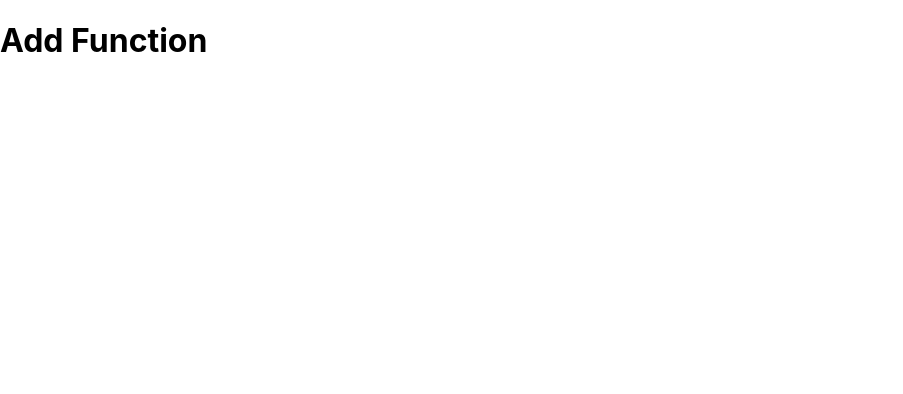
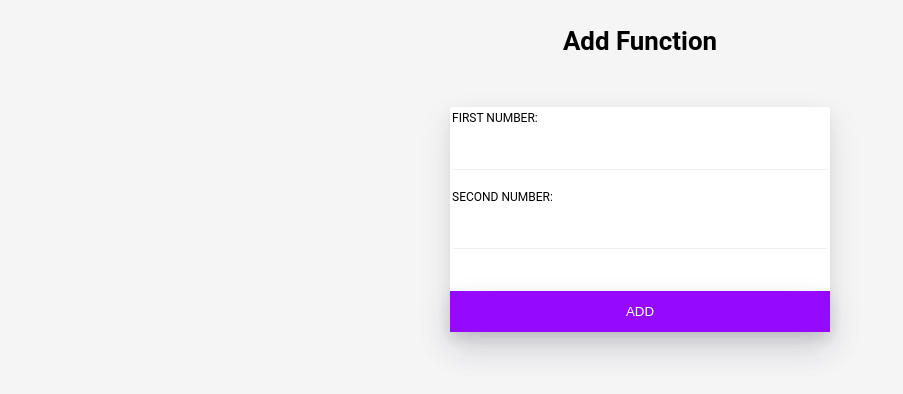
Before and after one commit to wasuradananjith/testing-demo-app, a React (Create React App) app: page / in a window 1280 px wide. Shown: the top 394 px of the page, without its empty margins (0-903 px from the left). Built offline with nearby package versions, Linux system fonts and the light colour scheme.

Commit message:
shallow vs mount update

```diff
--- a/src/App.css
+++ b/src/App.css
@@ -1,32 +1,112 @@
-.App {
-  text-align: center;
+html {
+  box-sizing: border-box;
+  font-size: 16px;
 }
 
-.App-logo {
-  animation: App-logo-spin infinite 20s linear;
-  height: 40vmin;
+*,
+*:after,
+*:before {
+  box-sizing: border-box;
 }
 
-.App-header {
-  background-color: #282c34;
-  min-height: 100vh;
-  display: flex;
-  flex-direction: column;
-  align-items: center;
-  justify-content: center;
-  font-size: calc(10px + 2vmin);
-  color: white;
+body {
+  font: 100% 'Roboto', arial, sans-serif;
+  background: #f5f5f5;
 }
 
-.App-link {
-  color: #61dafb;
+form {
+  padding: 2rem;
+  margin-top: 2rem;
+  margin-right: auto;
+  margin-left: auto;
+  max-width: 23.75rem;
+  background-color: #fff;
+  border-radius: 3px;
+  box-shadow: 0 15px 35px rgba(50, 50, 93, 0.1), 0 5px 15px rgba(0, 0, 0, 0.07);
 }
 
-@keyframes App-logo-spin {
-  from {
-    transform: rotate(0deg);
-  }
-  to {
-    transform: rotate(360deg);
-  }
+h1 {
+  margin-top: 2%;
+  margin-bottom: 3.236rem;
+  text-align: center;
+  font-size: 1.618rem;
 }
+
+.form-group {
+  padding: 0;
+  border: 0;
+}
+
+.form-group + .form-group {
+  margin-top: 1rem;
+}
+
+label {
+  display: inline-block;
+  margin-bottom: .5rem;
+  font-size: .75rem;
+  text-transform: uppercase;
+  -ms-touch-action: manipulation;
+  touch-action: manipulation;
+}
+
+input,
+textarea {
+  display: block;
+  padding: .5rem .75rem;
+  width: 100%;
+  font-size: 1rem;
+  line-height: 1.25;
+  color: #55595c;
+  background-color: #fff;
+  background-image: none;
+  background-clip: padding-box;
+  border-top: 0;
+  border-right: 0;
+  border-bottom: 1px solid #eee;
+  border-left: 0;
+  border-radius: 3px;
+  -webkit-transition: all 0.25s cubic-bezier(0.4, 0, 1, 1);
+  transition: all 0.25s cubic-bezier(0.4, 0, 1, 1);
+}
+
+input:focus,
+textarea:focus {
+  outline: 0;
+  border-bottom-color: #ffab00;
+}
+
+textarea {
+  resize: vertical;
+}
+
+.btn {
+  display: inline-block;
+  padding: .75rem 1rem;
+  width: 100%;
+  margin-top: 1.618rem;
+  font-weight: 400;
+  text-align: center;
+  text-transform: uppercase;
+  color: #fff;
+  vertical-align: middle;
+  white-space: nowrap;
+  background-color: #950aff;
+  border: 1px solid transparent;
+  box-shadow: 0 15px 35px rgba(50, 50, 93, 0.1), 0 5px 15px rgba(0, 0, 0, 0.07);
+  cursor: pointer;
+  -webkit-user-select: none;
+  -moz-user-select: none;
+  -ms-user-select: none;
+  user-select: none;
+  -webkit-transition: all 0.25s cubic-bezier(0.4, 0, 1, 1);
+  transition: all 0.25s cubic-bezier(0.4, 0, 1, 1);
+}
+
+.btn:focus, .btn:hover {
+  background-color: #c78eff;
+  box-shadow: 0 18px 35px rgba(50, 50, 93, 0.1), 0 8px 15px rgba(0, 0, 0, 0.07);
+}
+.btn:focus {
+  outline: 0;
+}
--- a/src/App.js
+++ b/src/App.js
@@ -1,4 +1,5 @@
 import React, { Component } from 'react';
+import './App.css';
 import Add from './components/Add';
 
 class App extends Component {
--- a/src/components/Add.js
+++ b/src/components/Add.js
@@ -1,10 +1,12 @@
 import React, { Component } from 'react';
+import Form from './Form';
 
 class Add extends Component {
   render() {
     return (
-      <div className="App">
-       <h1>Add Function</h1>
+      <div>
+        <h1>Add Function</h1>
+        <Form operator='+'/>
       </div>
     );
   }
--- /dev/null
+++ b/src/components/Form.js
@@ -0,0 +1,76 @@
+import React, { Component } from 'react';
+
+class Form extends Component {
+
+    constructor(props) {
+        super(props);
+        this.state = {
+            firstNumber: '',
+            secondNumber: '',
+            componentState:'default'
+        };
+
+        this.handleFirstNumber = this.handleFirstNumber.bind(this);
+        this.handleSecondNumber = this.handleSecondNumber.bind(this);
+    }
+
+    componentDidMount() {
+        this.setState({ componentState: 'mounted' });
+    }
+
+
+    handleFirstNumber(event) {
+        this.setState({ firstNumber: event.target.value });
+    }
+
+    handleSecondNumber(event) {
+        this.setState({ secondNumber: event.target.value });
+    }
+
+    handleAdd(){
+        const { firstNumber, secondNumber } = this.state;
+        this.displayResult(parseInt(firstNumber) + parseInt(secondNumber))
+    }
+
+    handleSubtract(){
+        const { firstNumber, secondNumber } = this.state;
+        this.displayResult(parseInt(firstNumber) - parseInt(secondNumber))
+
+    }
+
+    displayResult(result){
+        alert(result);
+    }
+
+    render() {
+        const { firstNumber, secondNumber } = this.state;
+        const { operator } = this.props;
+        return (
+            <form className='form-group'>
+                <fieldset className='form-group'>
+                    <label className='form-label'>
+                        First Number:
+                    </label>
+                    <input type="text" id="number1" className='form-input' value={firstNumber} onChange={this.handleFirstNumber}/>
+                </fieldset>
+                <fieldset className='form-group'>
+                    <label className='form-label'>
+                        Second Number:
+                    </label>
+                    <input type="text" id="number2" className='form-input' value={secondNumber} onChange={this.handleSecondNumber}/>
+                </fieldset>
+                <div className='form-group'>
+                    {operator === '+' &&
+                    <button id='formButtonAdd' className='btn' type="button" onClick={() => this.handleAdd()}>Add</button>
+                    }
+                    {operator === '-' &&
+                    <button id='formButtonSubtract' className='btn' type="button" onClick={() => this.handleSubtract()}>Subtract</button>
+                    }
+                </div>
+            </form>
+        );
+    }
+
+}
+
+export default Form;
```
Also changed, not shown: 2 other files (tests, documents, lock files or other folders).
